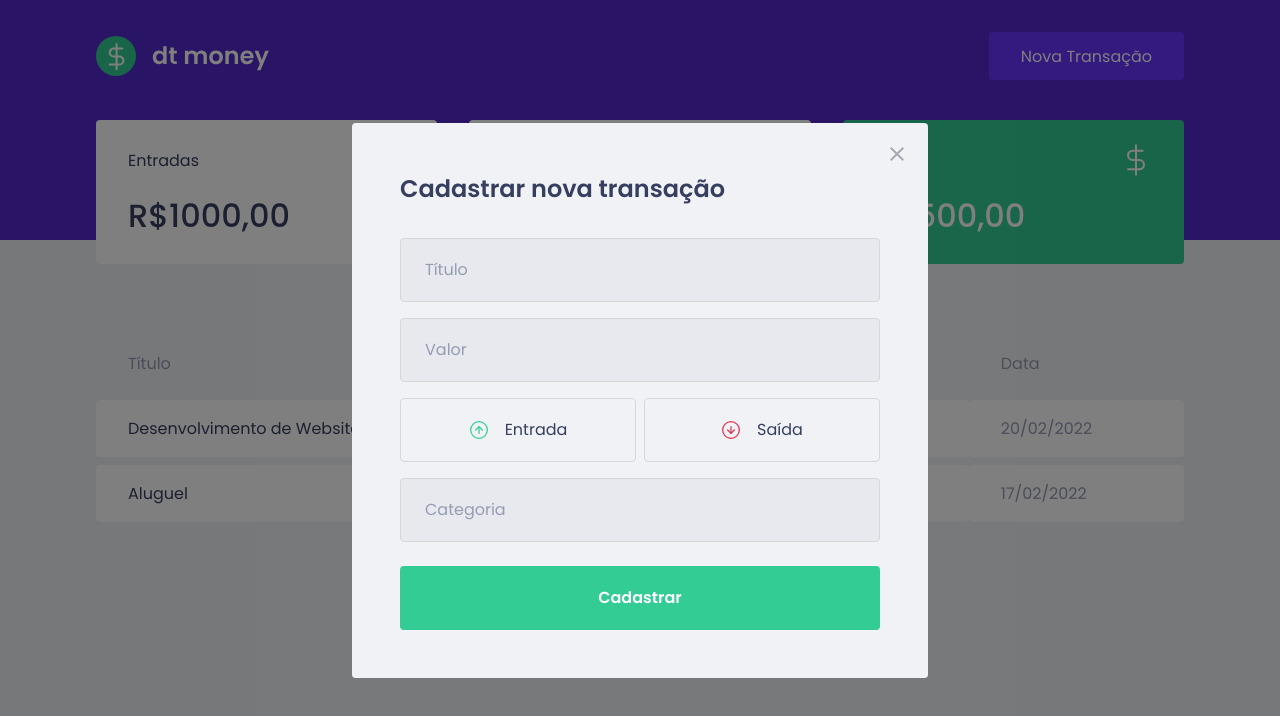
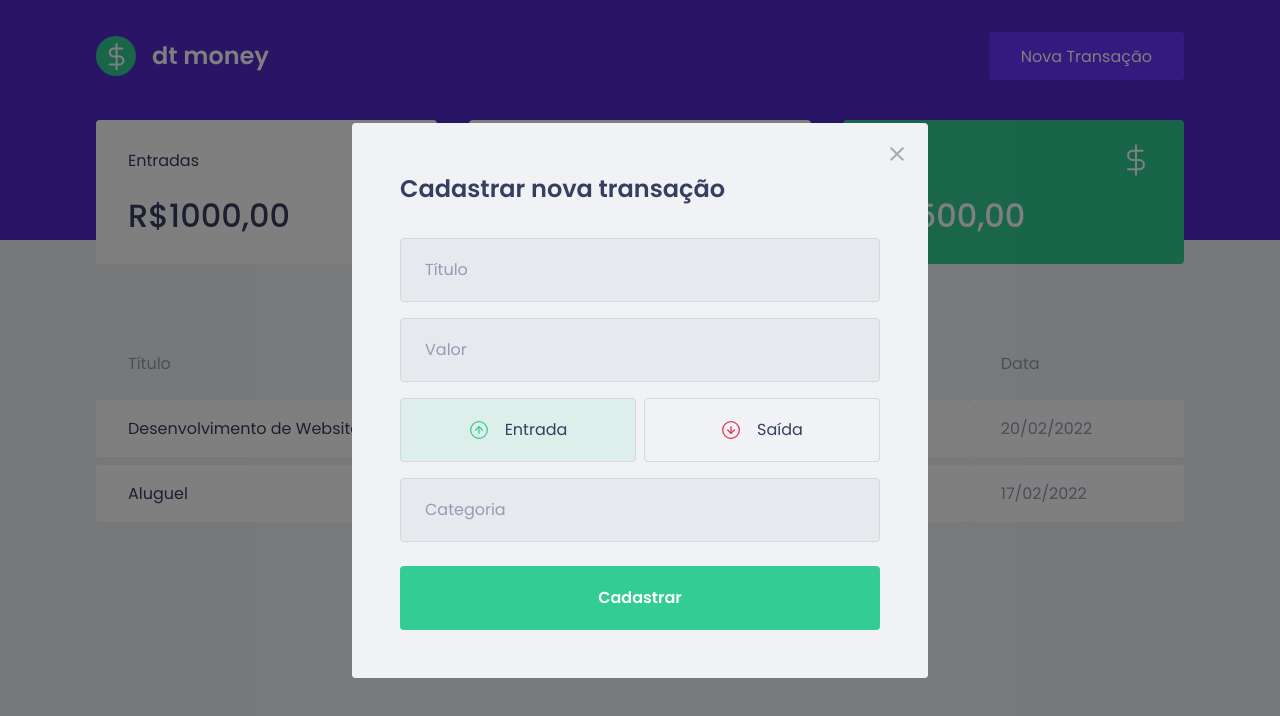
Before and after one commit to cassiocastro73/dtmoney, a React (Create React App) app: page / in a window 1280 px wide. Both pictures are taken after a click on the button "Nova Transação". Shown: the top 716 px of the page. Built offline with nearby package versions, Linux system fonts and the light colour scheme; no server answers.

Commit message:
Estiliazção dos botões de Entrada e Saída

```diff
--- a/src/components/NewTransactionModal/index.tsx
+++ b/src/components/NewTransactionModal/index.tsx
@@ -1,3 +1,4 @@
+import { useState } from 'react';
 import Modal from 'react-modal';
 import closeImg from '../../assets/close.svg';
 import incomeImg from '../../assets/income.svg'
@@ -5,7 +6,8 @@
 
 import {
     Container,
-    TransactionTypeContainer
+    TransactionTypeContainer,
+    RadioBox,
 } from './styles';
 
 
@@ -15,6 +17,10 @@
 }
 
 export function NewTransactionModal({isOpen, onRequestClose}:NewTransactionModalProps){
+
+    const[ type, setType ]=useState('deposit');
+
+
     return(
 
         <Modal
@@ -42,15 +48,25 @@
             />
 
             <TransactionTypeContainer>
-                <button type='button'>
+                <RadioBox
+                    type='button'
+                    onClick={()=>{setType('deposit')}}
+                    isActive={type === 'deposit'}
+                    activeColor ='green'
+                >
                     <img src={incomeImg} alt="Entrada" />
                     <span>Entrada</span>
-                </button>
+                </RadioBox>
 
-                <button type='button'>
+                <RadioBox
+                    type='button'
+                    onClick={()=>{setType('withdraw')}}
+                    isActive={type === 'withdraw'}
+                    activeColor ='red'
+                >
                     <img src={outcomeImg} alt="Saída" />
                     <span>Saída</span>
-                </button>
+                </RadioBox>
             </TransactionTypeContainer>
 
             <input
--- a/src/components/NewTransactionModal/styles.ts
+++ b/src/components/NewTransactionModal/styles.ts
@@ -1,5 +1,5 @@
 import styled from "styled-components";
-import { darken } from 'polished';
+import { darken, transparentize } from 'polished';
 
 export const Container = styled.form`
     h2{
@@ -53,24 +53,42 @@
     grid-template-columns: 1fr 1fr;
     gap: 0.5rem;
 
-    button{
+`;
+
+interface RadioBoxProps{
+    isActive:boolean;
+    activeColor:'green' | 'red';
+}
+
+const colors = {
+    green: '#33CC95',
+    red: '#E52E4D'
+}
+
+export const RadioBox = styled.button<RadioBoxProps>`
     height: 4rem;
     border: 1px solid #d7d7d7;
     border-radius: 0.25rem;
-        background: transparent;
+
+    background: ${ (props) => props.isActive
+        ? transparentize(0.9, colors[props.activeColor])
+        : 'transparent' };
+
     display: flex;
     align-items: center;
     justify-content: center;
+
     transition: border-color 0.2s;
+
+    &:hover{
+        border-color: ${darken(0.1, '#d7d7d7')} ;
+    }
 
     img{
         width: 20px;
         height: 20px;
     }
 
-        &:hover{
-            border-color: ${darken(0.1, '#d7d7d7')} ;
-        }
 
     span{
         display: inline-block;
@@ -78,6 +96,4 @@
         font-size: 1rem;
         color: var(--text-title);
     }
-    }
-
 `;
```
Lines whose indentation alone changed are shown as unchanged.
